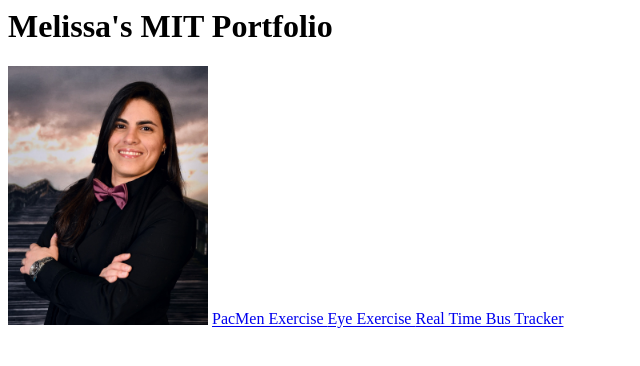
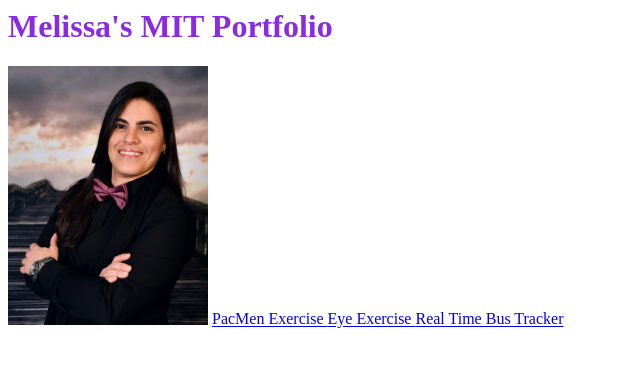
Before and after one commit to mlugo18/mlugo18.github.io, a plain HTML site: page index.html in a window 1280 px wide. Shown: the whole page, without its empty margins (0-640 px from the left). Drawn offline with Linux system fonts and the light colour scheme.

Commit message:
add css ref

```diff
--- a/index.html
+++ b/index.html
@@ -1,3 +1,4 @@
+<link rel="stylesheet" href="styles.css">
 <html>
     <h1>Melissa's MIT Portfolio</h1>
     <img src="./Melissa Lugo - Headshot.jpg" width="200">
--- a/styles.css
+++ b/styles.css
@@ -0,0 +1,4 @@
+h1{
+    font-size: 2em;
+    color: blueviolet;
+}
```
